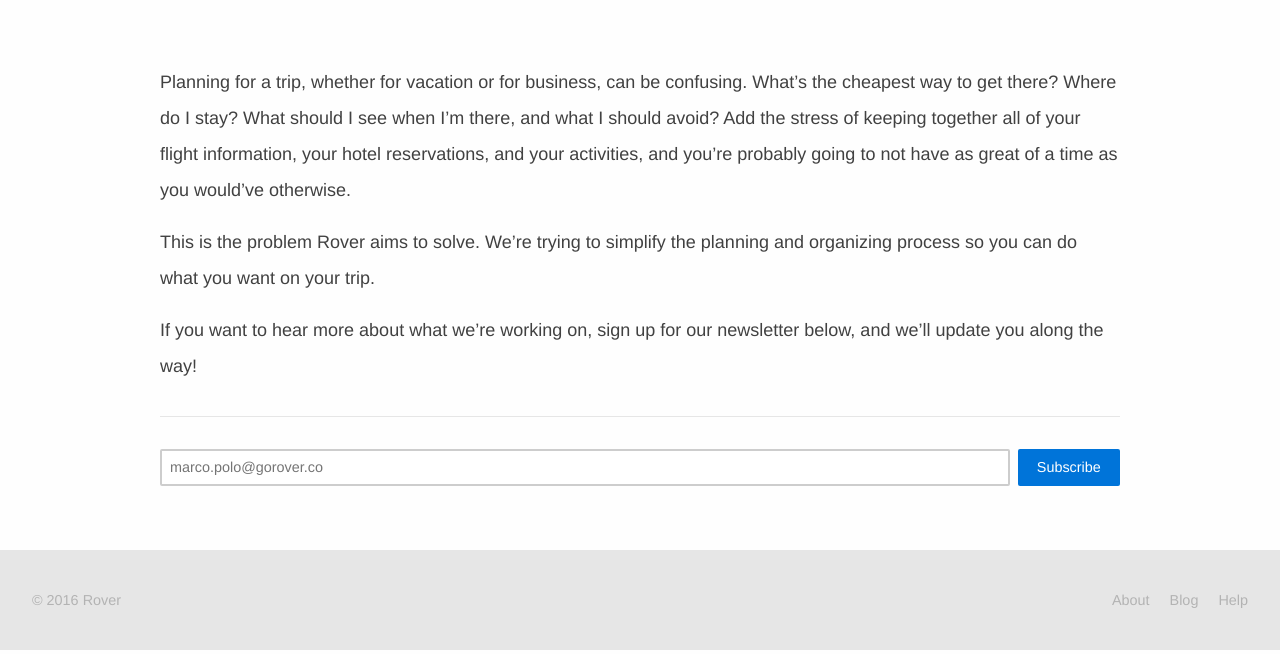
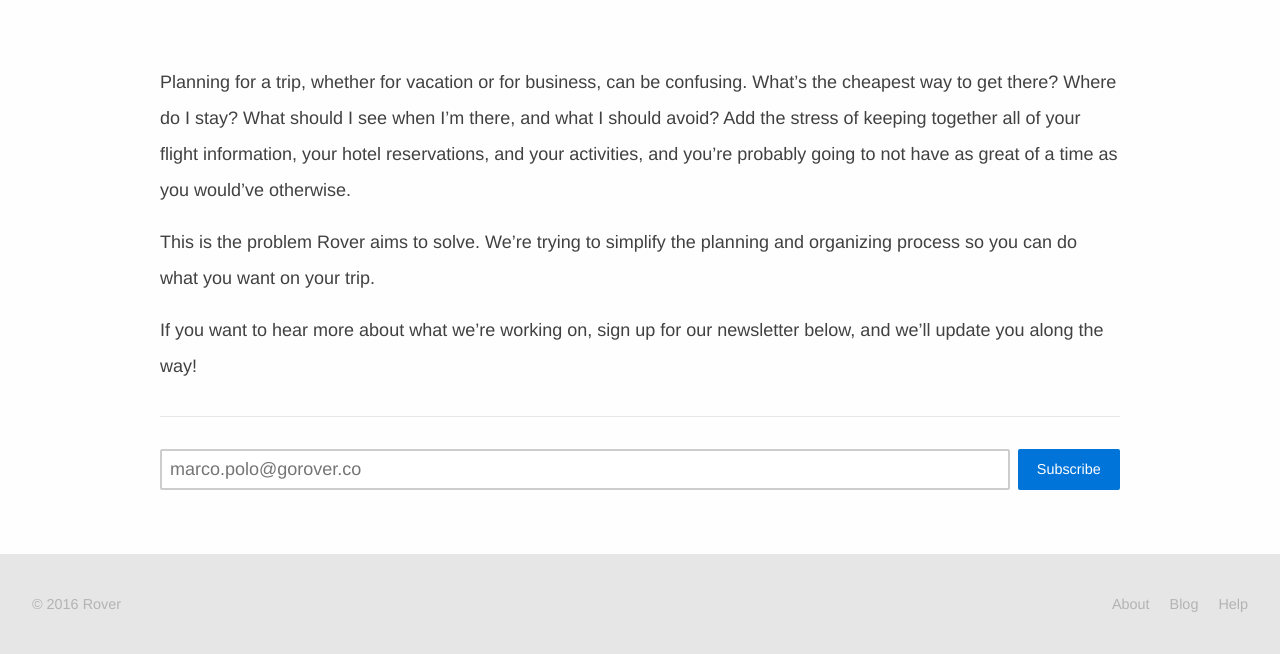
Before and after one commit to bienstudio/gorover.co, a Jekyll site: the page built from index.markdown, in a window 1280 px wide. Shown: the part 900-1554 px from the top of the page. Built offline with Jekyll 4.4.1, drawn with Linux system fonts in a browser that asks for light colours.

Commit message:
bigger input field text.

```diff
--- a/_sass/_forms.sass
+++ b/_sass/_forms.sass
@@ -10,7 +10,6 @@
     color: $color-text
     display: block
     font-family: $font-family-sans-serif
-    font-size: $font-size-n1
     max-width: 100%
     outline: none
     padding: rhythm(0.25)
```
